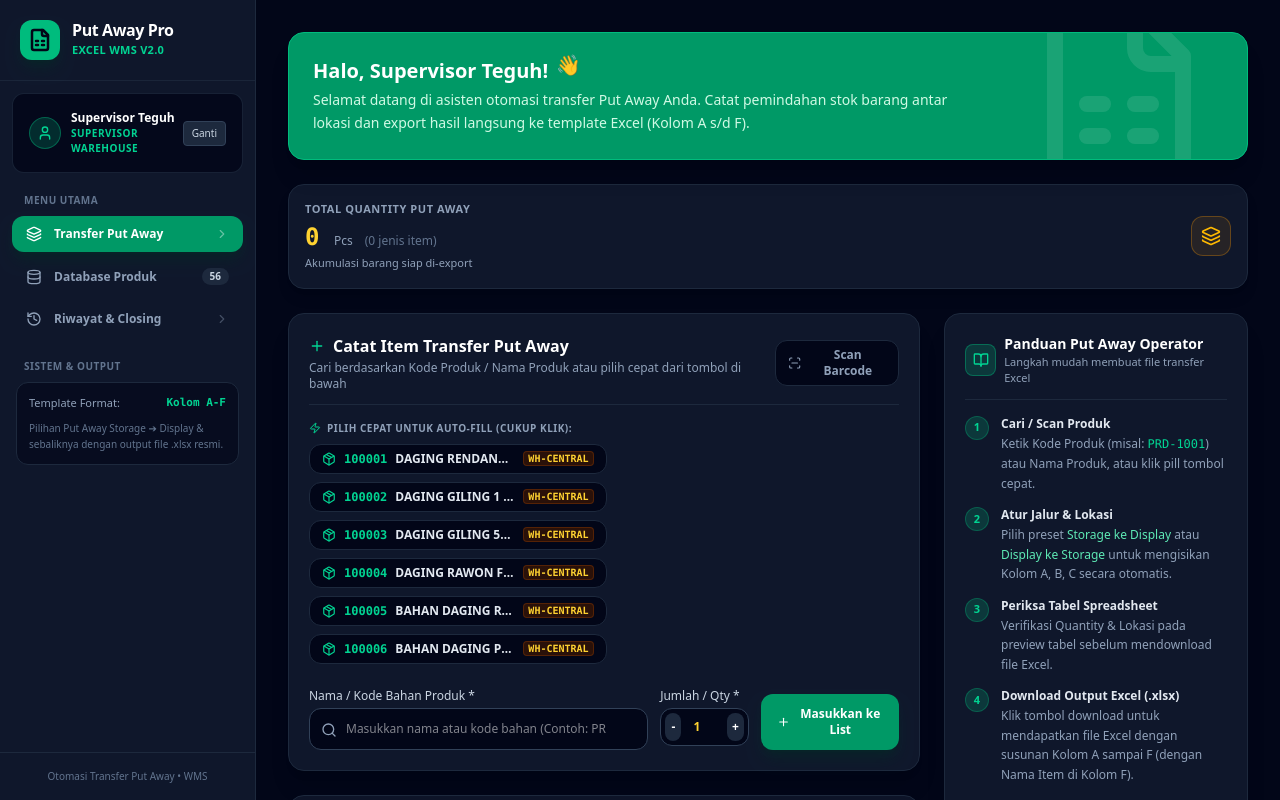
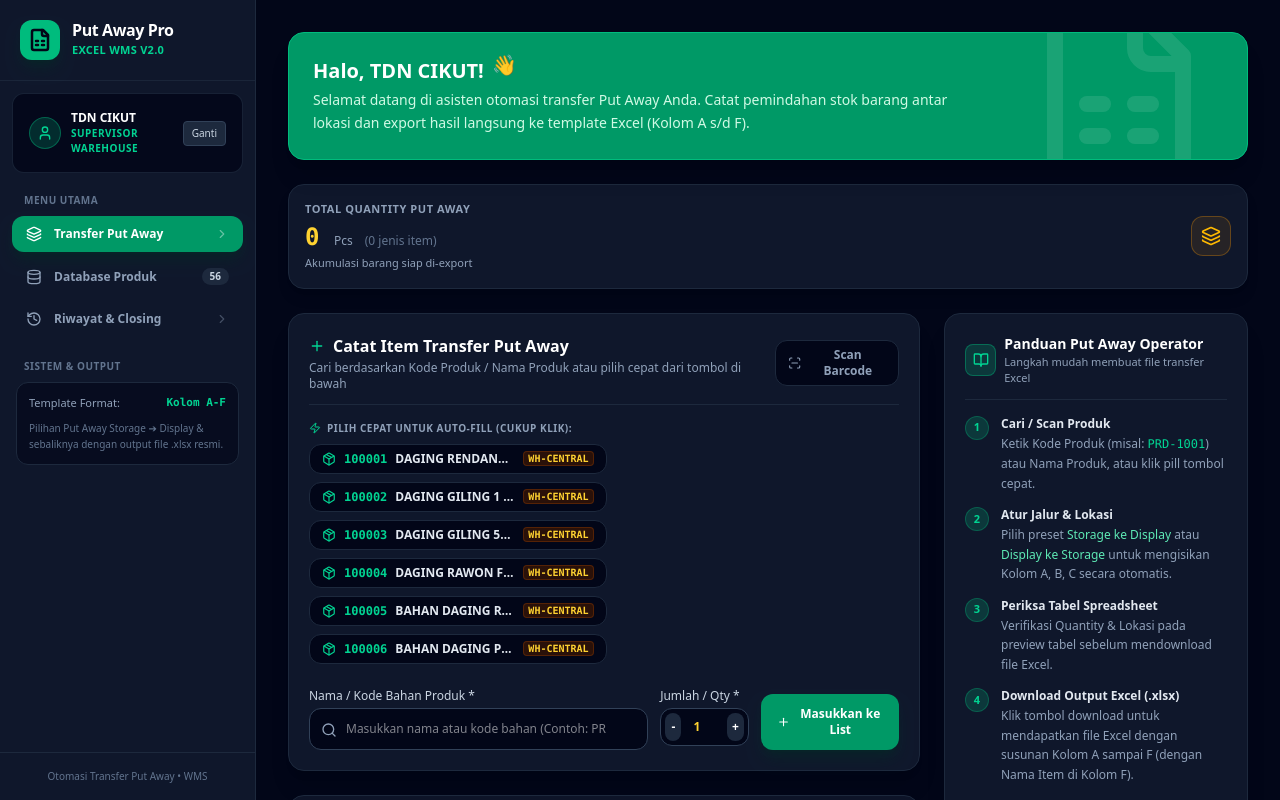
Before and after one commit to Agrisynx-Develop/Putaway_SRP_Automator, a React (Vite) app: page / in a window 1280 px wide. Shown: the top 800 px of the page. Built offline with nearby package versions, Linux system fonts and the light colour scheme.

Commit message:
Update App.tsx

```diff
--- a/src/App.tsx
+++ b/src/App.tsx
@@ -13,7 +13,7 @@ import { CheckCircle2, PackageCheck, Layers, ArrowRightLeft, FileSpreadsheet, Sp
 
 export default function App() {
   const [activeTab, setActiveTab] = useState<'transfer' | 'database' | 'history' | 'settings'>('transfer');
-  const [operatorName, setOperatorName] = useState<string>('Supervisor Teguh');
+  const [operatorName, setOperatorName] = useState<string>('TDN CIKUT');
   const [isMobileSidebarOpen, setIsMobileSidebarOpen] = useState(false);
 
   // Master Products Database
```
